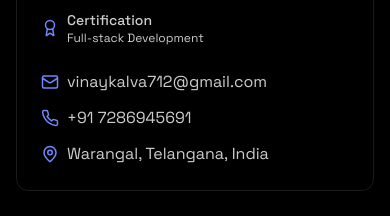
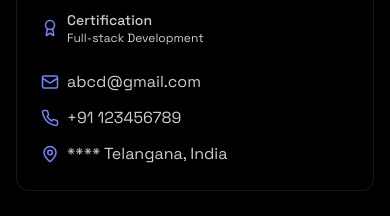
Before and after one commit to vinnu382910/v0-modern-portfolio-website, a Next.js app: page / in a window 390 px wide. Shown: the part 2069-2285 px from the top of the page. Built offline with nearby package versions, Linux system fonts and the light colour scheme.

Commit message:
Revise personal details in about.tsx
Updated personal information including email, phone number, and location.

```diff
--- a/components/about.tsx
+++ b/components/about.tsx
@@ -52,7 +52,7 @@ export default function About() {
           <p className="mb-6 text-white/80 leading-relaxed">
             👋 Hey there! I&apos;m Vinay, a passionate full-stack developer with expertise in building robust and
             user-friendly web applications. I&apos;m a B.Tech graduate in Computer Science Engineering with
-            specialization in Cyber Security from Ganapathy Engineering College, Warangal (CGPA: 7.0/10).
+            specialization in Cyber Security from Ganapathy Engineering College, Warangal (CGPA: 0.0/10).
           </p>
 
           <p className="mb-6 text-white/80 leading-relaxed">
@@ -82,19 +82,19 @@ export default function About() {
           <div className="flex flex-col gap-3 text-white/80">
             <div className="flex items-center gap-2">
               <Mail className="text-primary" size={18} />
-              <a href="mailto:vinaykalva712@gmail.com" className="hover:text-primary transition-colors">
-                vinaykalva712@gmail.com
+              <a href="mailto:abcd@gmail.com" className="hover:text-primary transition-colors">
+                abcd@gmail.com
               </a>
             </div>
             <div className="flex items-center gap-2">
               <Phone className="text-primary" size={18} />
-              <a href="tel:+917286945691" className="hover:text-primary transition-colors">
-                +91 7286945691
+              <a href="tel:+91123456789" className="hover:text-primary transition-colors">
+                +91 123456789
               </a>
             </div>
             <div className="flex items-center gap-2">
               <MapPin className="text-primary" size={18} />
-              <span>Warangal, Telangana, India</span>
+              <span>**** Telangana, India</span>
             </div>
           </div>
         </motion.div>
```
